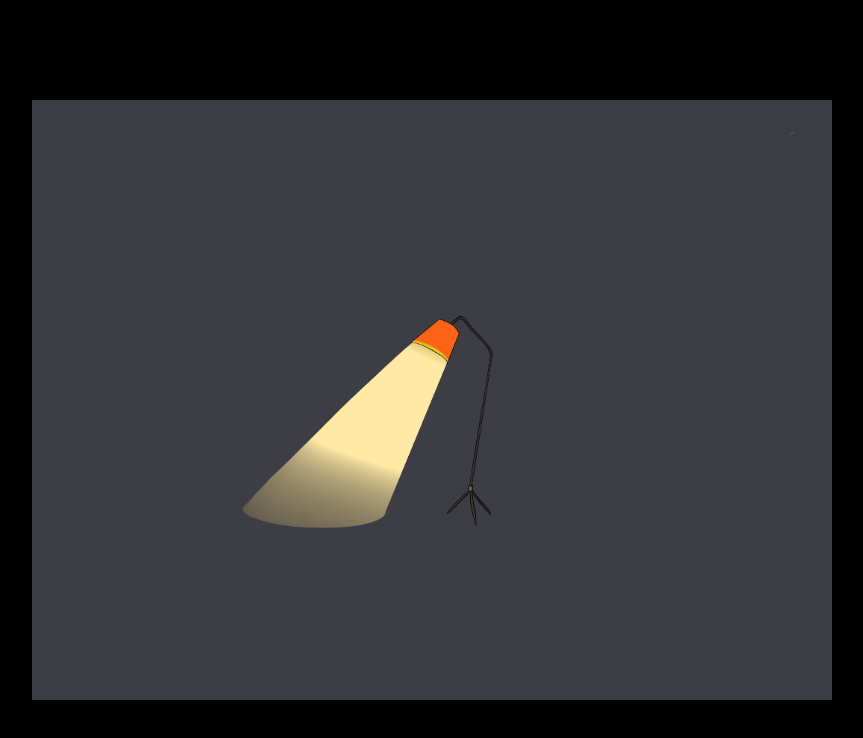
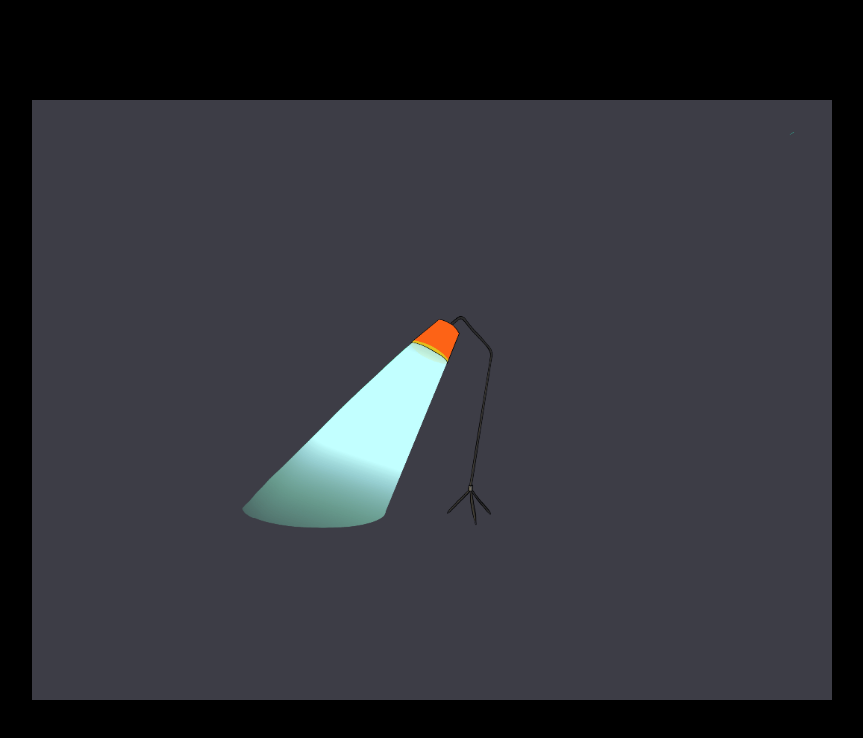
Before and after one commit to cakeinpanic/ld49, a React (Create React App) app: page / in a window 1280 px wide. Shown: the top 738 px of the page, without its empty margins (208-1071 px from the left). Built offline with nearby package versions, Linux system fonts and the light colour scheme.

Commit message:
add color animation

```diff
--- a/src/App.css
+++ b/src/App.css
@@ -21,3 +21,15 @@
     height: 100%;
     position: absolute;
 }
+
+:root {
+    --brightness: 100%;
+    --saturate: 100%;
+    --hue: 0;
+}
+.light {
+    -webkit-filter: brightness(var(--brightness)) saturate(var(--saturate)) hue-rotate(var(--hue)) grayscale(0%);
+    filter: brightness(var(--brightness)) saturate(var(--saturate)) hue-rotate(var(--hue)) grayscale(0%);
+    -webkit-transition : -webkit-filter 500ms linear;
+    transition : filter 500ms linear;
+}
--- a/src/App.tsx
+++ b/src/App.tsx
@@ -1,15 +1,30 @@
-import lamp from './lamp.png';
-import light from './light.png';
-import './App.css';
+import './App.css'
+import lamp from './lamp.png'
+import light from './light.png'
+
+function getRandomBetween(min: number, max: number) {
+  return Math.random() * (max - min) + min
+}
+
+function changeColor(timeout: number) {
+  setTimeout(() => {
+    const root = document.documentElement
+
+    root.style.setProperty('--brightness', getRandomBetween(70, 120) + '%')
+    root.style.setProperty('--hue', getRandomBetween(0, 180) + 'deg')
+    root.style.setProperty('--saturate', getRandomBetween(70, 120) + '%')
+    changeColor(getRandomBetween(1000, 3000))
+  }, timeout)
+}
 
 function App() {
+  changeColor(0)
   return (
-     <div className="Game">
-       <img className="img light" src={light}/>
-       <img className="img lamp" src={lamp}/>
-
-     </div>
-  );
+    <div className="Game">
+      <img className="img light" src={light}/>
+      <img className="img lamp" src={lamp}/>
+    </div>
+  )
 }
 
-export default App;
+export default App
```
